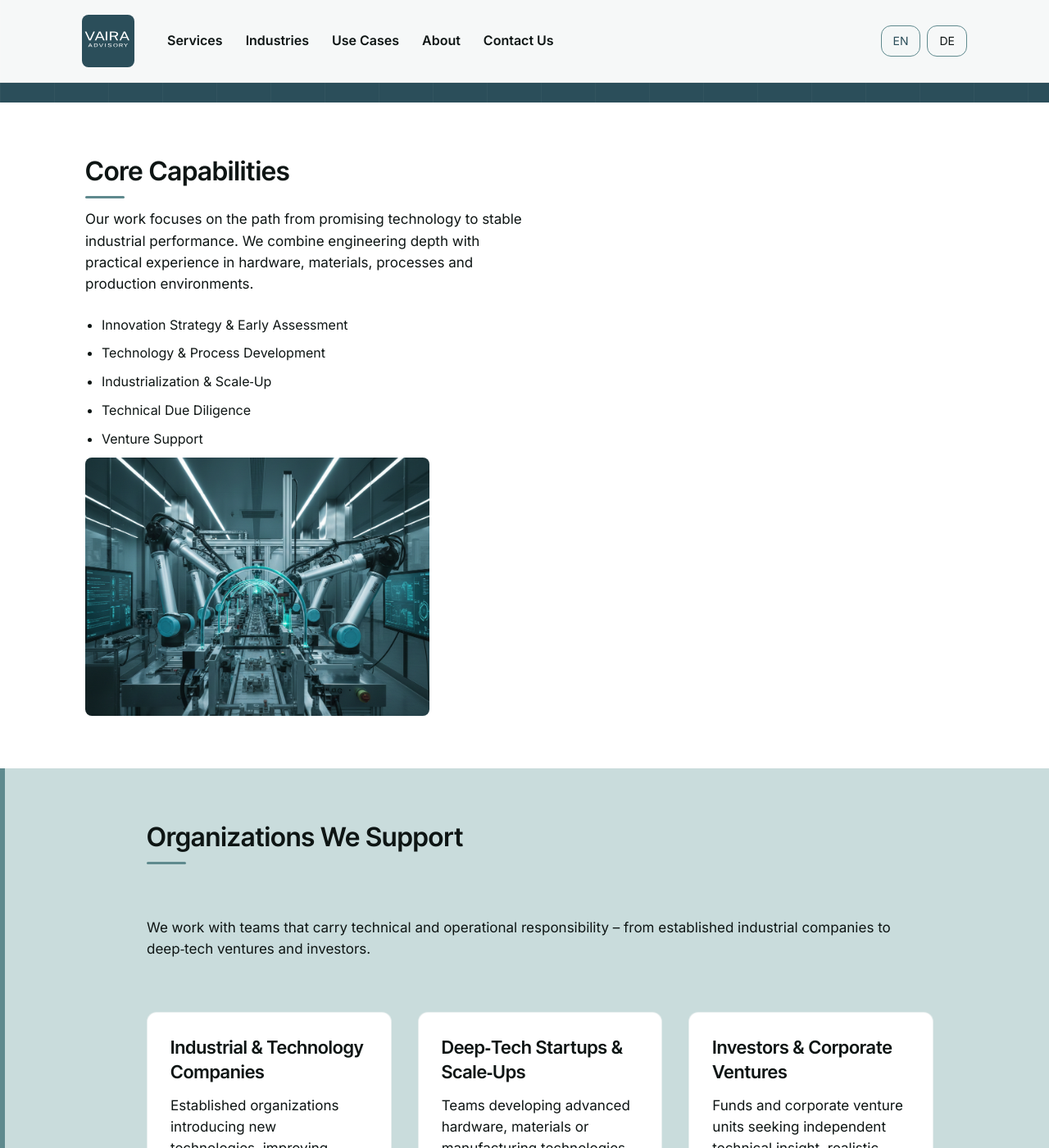
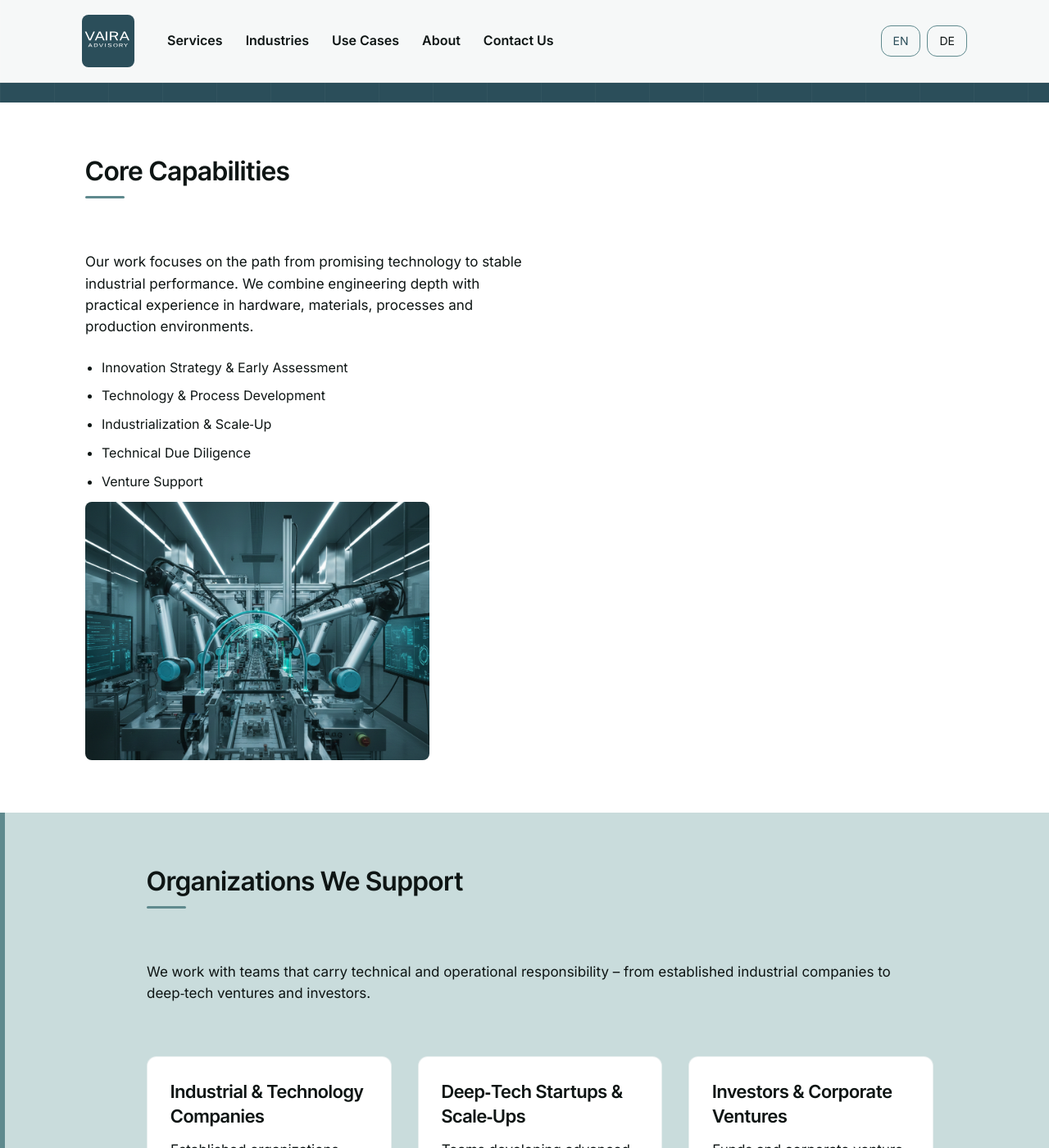
Before and after one commit to raphaelheeb/vaira-advisory, a Jekyll site: the page built from index.html, in a window 1280 px wide and 1400 px high, scrolled down 606 px. Shown: the whole window at 82% size. Built offline with Jekyll 4.4.1, drawn with Linux system fonts in a browser that asks for light colours.

Commit message:
Update styles.css

```diff
--- a/assets/css/styles.css
+++ b/assets/css/styles.css
@@ -240,15 +240,21 @@
   display: grid;
   grid-template-columns: 1.2fr 0.8fr;
   gap: 48px;
-  align-items: start; /* top-align both sides */
+  align-items: start;
   padding-left: 4px;
 }
 
 .split > div {
   max-width: 540px;
-  align-self: start; /* ensure text column starts at top */
+  align-self: start;
 }
 
+/* Text block wrapper (everything after the title) */
+.split-body {
+  margin-top: 12px; /* title → text spacing */
+}
+
+/* Image aligned to the start of the text block */
 .split-image {
   aspect-ratio: 4 / 3;
   width: 100%;
@@ -258,17 +264,8 @@
   display: block;
   margin: 0;
   max-width: 420px;
-  align-self: start; /* align image top to text column top */
-}
-
-/* Title → text spacing inside split sections (12px) */
-.split h2 {
-  margin-bottom: 12px;
-}
-
-/* Ensure first paragraph sits directly under the title */
-.split > div > p:first-of-type {
-  margin-top: 0;
+  align-self: start;
+  margin-top: 12px; /* aligns image top with .split-body top */
 }
 
 /* Paragraph → list spacing inside split sections */
```
